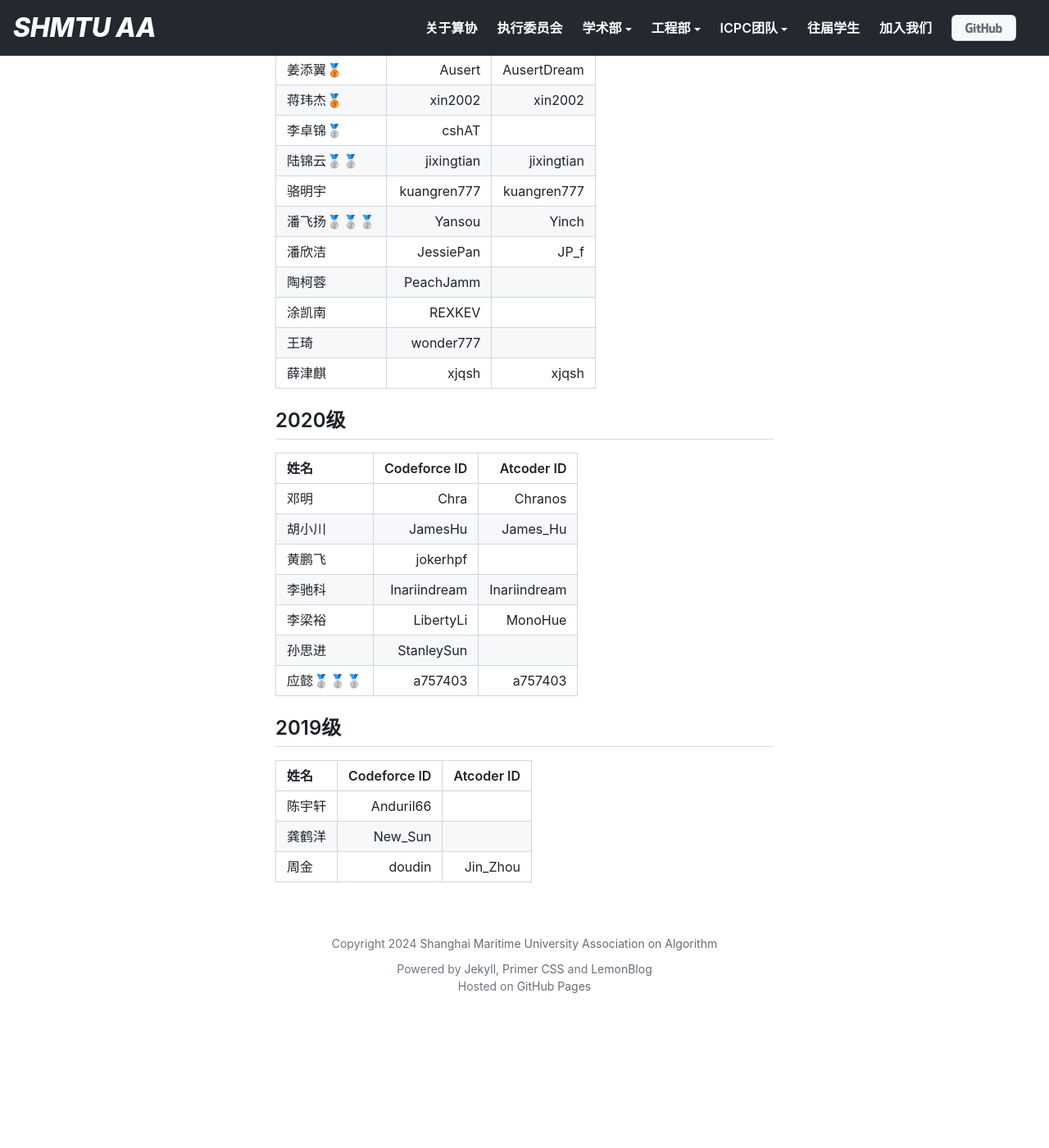
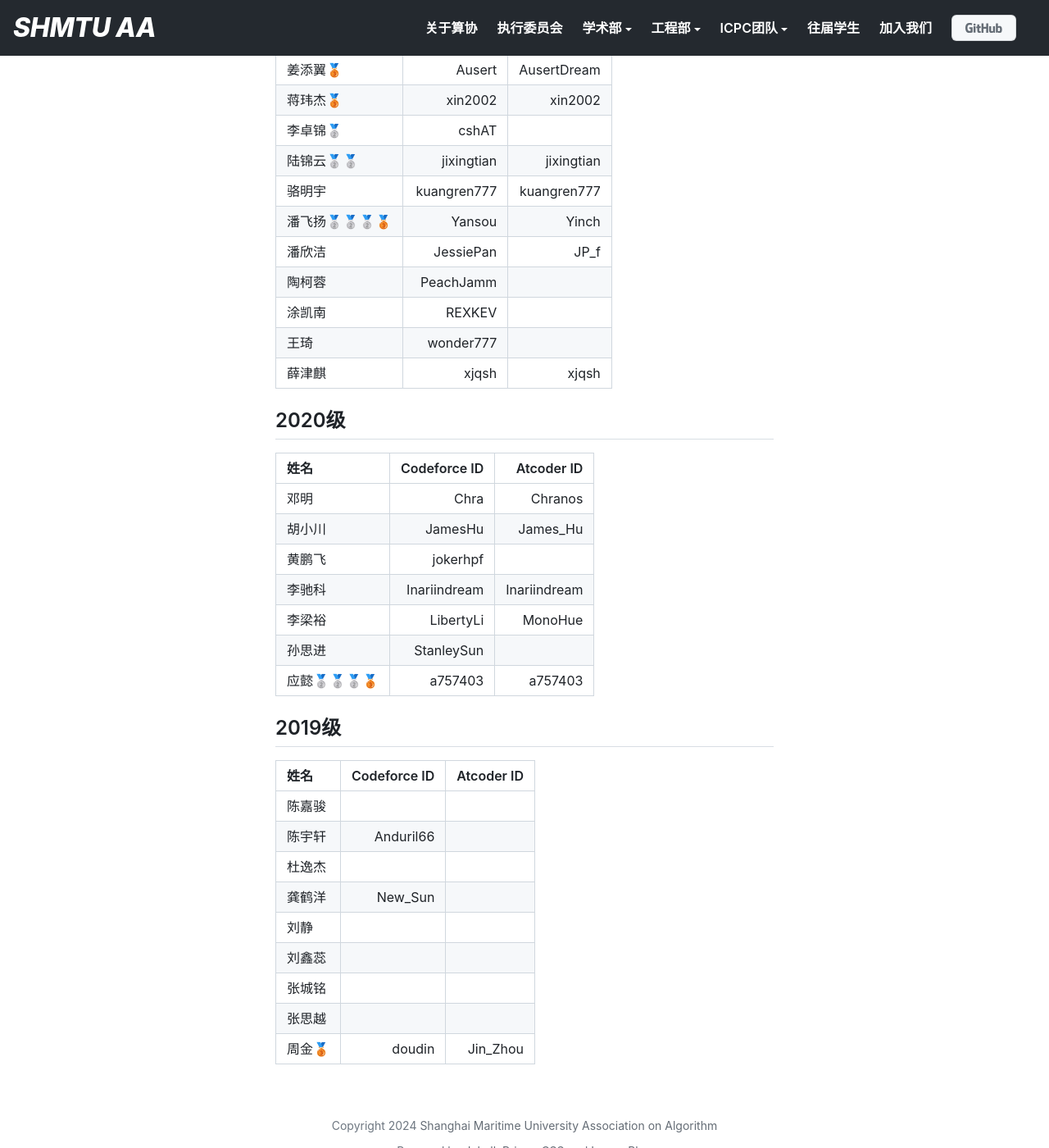
Before and after one commit to shmtuaa/shmtuaa.org, a Jekyll site: the page built from _posts/2022-10-01-ICPC-id.md, in a window 1280 px wide and 1400 px high, scrolled down 1645 px. Shown: the whole window at 82% size. Built offline with Jekyll 4.4.1, drawn with Linux system fonts in a browser that asks for light colours; before the commit the page ends 2898 px from its top, so only the background shows below that.

Commit message:
update icpc id

```diff
--- a/_posts/2022-10-01-ICPC-id.md
+++ b/_posts/2022-10-01-ICPC-id.md
@@ -51,36 +51,42 @@ excerpt: 上海海事大学ICPC选手们在Codeforces和Atcoder的ID。
 
 ## 2021级
 
-| 姓名        | Codeforce ID |  Atcoder ID |
-|:----------|-------------:|------------:|
-| 姜添翼🥉     |       Ausert | AusertDream |
-| 蒋玮杰🥉     |      xin2002 |     xin2002 |
-| 李卓锦🥈     |        cshAT |             |
-| 陆锦云🥈🥈   |   jixingtian |  jixingtian |
-| 骆明宇       |  kuangren777 | kuangren777 |
-| 潘飞扬🥈🥈🥈 |       Yansou |       Yinch |
-| 潘欣洁       |    JessiePan |        JP_f |
-| 陶柯蓉       |    PeachJamm |             |
-| 涂凯南       |       REXKEV |             |
-| 王琦	       |    wonder777 |             |
-| 薛津麒       |        xjqsh |       xjqsh |
+| 姓名          | Codeforce ID |  Atcoder ID |
+|:------------|-------------:|------------:|
+| 姜添翼🥉       |       Ausert | AusertDream |
+| 蒋玮杰🥉       |      xin2002 |     xin2002 |
+| 李卓锦🥈       |        cshAT |             |
+| 陆锦云🥈🥈     |   jixingtian |  jixingtian |
+| 骆明宇         |  kuangren777 | kuangren777 |
+| 潘飞扬🥈🥈🥈🥉 |       Yansou |       Yinch |
+| 潘欣洁         |    JessiePan |        JP_f |
+| 陶柯蓉         |    PeachJamm |             |
+| 涂凯南         |       REXKEV |             |
+| 王琦	         |    wonder777 |             |
+| 薛津麒         |        xjqsh |       xjqsh |
 
 ## 2020级
 
-| 姓名        | Codeforce ID |   Atcoder ID |
-|:----------|-------------:|-------------:|
-| 邓明	       |         Chra |      Chranos |
-| 胡小川       |      JamesHu |     James_Hu |
-| 黄鹏飞       |     jokerhpf |              |
-| 李驰科       | Inariindream | Inariindream |
-| 李梁裕       |    LibertyLi |      MonoHue |
-| 孙思进       |   StanleySun |              |
-| 应懿🥈🥈🥈	 |      a757403 |      a757403 |
+| 姓名          | Codeforce ID |   Atcoder ID |
+|:------------|-------------:|-------------:|
+| 邓明	         |         Chra |      Chranos |
+| 胡小川         |      JamesHu |     James_Hu |
+| 黄鹏飞         |     jokerhpf |              |
+| 李驰科         | Inariindream | Inariindream |
+| 李梁裕         |    LibertyLi |      MonoHue |
+| 孙思进         |   StanleySun |              |
+| 应懿🥈🥈🥈🥉	 |      a757403 |      a757403 |
 
 ## 2019级
 
-| 姓名  | Codeforce ID | Atcoder ID |
-|:----|-------------:|-----------:|
-| 陈宇轩 |    Anduril66 |            |
-| 龚鹤洋 |      New_Sun |            |
-| 周金	 |       doudin |   Jin_Zhou |
+| 姓名    | Codeforce ID | Atcoder ID |
+|:------|-------------:|-----------:|
+| 陈嘉骏   |              |            |
+| 陈宇轩   |    Anduril66 |            |
+| 杜逸杰   |              |            |
+| 龚鹤洋   |      New_Sun |            |
+| 刘静    |              |            |
+| 刘鑫蕊   |              |            |
+| 张城铭	  |              |            |
+| 张思越	  |              |            |
+| 周金🥉	 |       doudin |   Jin_Zhou |
```
